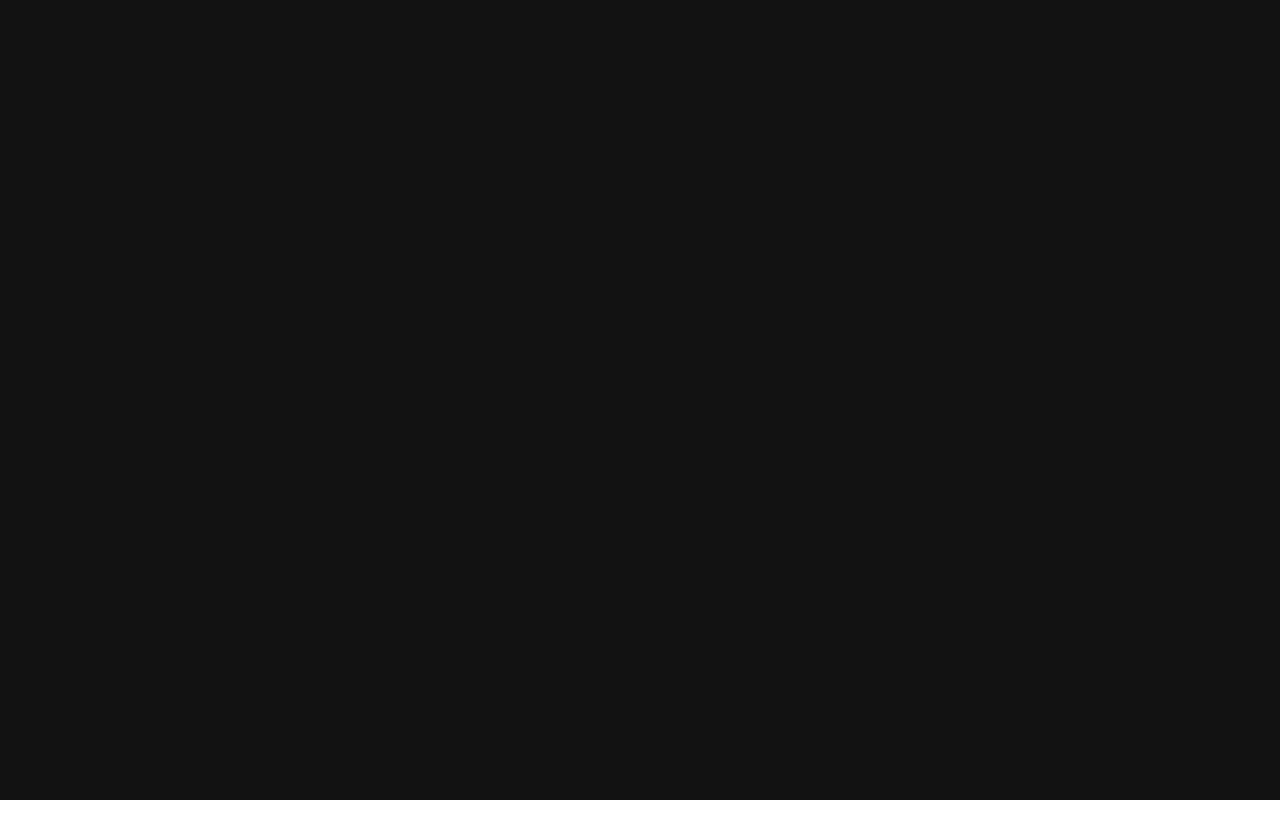
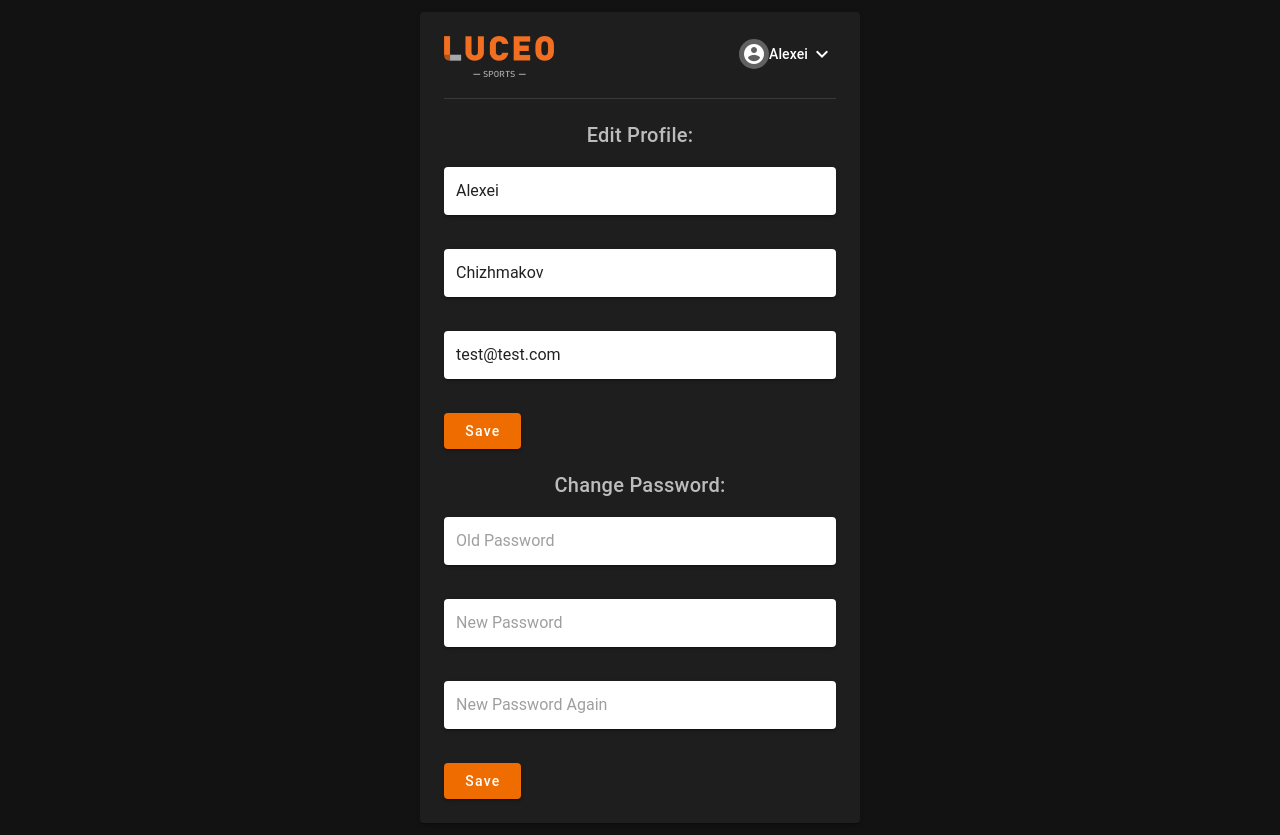
Before and after one commit to truepalich/luceo-auth, a Vue app: page /#/edit-profile in a window 1280 px wide. Before the commit the page ends 800 px from the top, so only its background shows below. Built offline with nearby package versions, Linux system fonts and the light colour scheme.

Commit message:
Add Profile pages

```diff
--- /dev/null
+++ b/src/components/EditProfile.vue
@@ -0,0 +1,218 @@
+<template>
+  <v-content>
+    <v-container fluid class="fill-height">
+
+      <v-flex class="form-type-1">
+
+        <v-card class="mx-auto px-2 py-2">
+
+          <v-card-title class="justify-center">
+            <v-row>
+              <v-col class="d-flex align-center">
+                <router-link :to="{ name: 'Profile' }"><img src="../assets/LuceoSports-Logo.png" alt="Luceo" width="110px"></router-link>
+              </v-col>
+              <v-col class="text-right">
+                <v-avatar color="grey darken-2" class="mr-0" size="30">
+                  <v-icon>mdi-account-circle</v-icon>
+                </v-avatar>
+                <span class="subtitle-2 mr-0">Alexei</span>
+                <v-menu
+                  left
+                  bottom
+                >
+                  <template v-slot:activator="{ on }">
+                    <v-btn icon v-on="on" small>
+                      <v-icon>mdi-chevron-down</v-icon>
+                    </v-btn>
+                  </template>
+
+                  <v-list>
+                    <v-list-item :to="{ name: 'EditProfile' }">
+                      <v-list-item-title>Edit profile</v-list-item-title>
+                    </v-list-item>
+                    <v-list-item :to="{ name: 'Login' }">
+                      <v-list-item-title>Logout</v-list-item-title>
+                    </v-list-item>
+                  </v-list>
+                </v-menu>
+              </v-col>
+              <v-col cols="12" sm="12" class="py-0">
+                <v-divider></v-divider>
+              </v-col>
+
+            </v-row>
+
+          </v-card-title>
+          <v-card-text class="mt-4">
+
+            <p class="title text-center">Edit Profile:</p>
+
+            <v-form
+              ref="form"
+              v-model="valid"
+              lazy-validation
+            >
+              <v-text-field
+                v-model="firstName"
+                :rules="firstNameRules"
+                placeholder="First Name"
+                required
+                solo
+                light
+                class="mb-1"
+              ></v-text-field>
+
+              <v-text-field
+                v-model="lastName"
+                :rules="lastNameRules"
+                placeholder="Last Name"
+                required
+                solo
+                light
+                class="mb-1"
+              ></v-text-field>
+
+              <v-text-field
+                v-model="email"
+                :rules="emailRules"
+                placeholder="Email"
+                required
+                solo
+                light
+                class="mb-1"
+              ></v-text-field>
+
+              <div class="d-block">
+                <v-btn
+                  color="formBut1"
+                  class="px-5 text-capitalize"
+                  @click="validateInfo"
+                >
+                  Save
+                </v-btn>
+              </div>
+            </v-form>
+
+            <p class="title text-center mt-5">Change Password:</p>
+
+            <v-form
+              ref="form2"
+              v-model="valid"
+              lazy-validation
+            >
+
+              <v-text-field
+                v-model="pwdOld"
+                :rules="pwdOldRules"
+                placeholder="Old Password"
+                type="password"
+                required
+                solo
+                light
+                class="mb-1"
+              ></v-text-field>
+
+              <v-text-field
+                v-model="pwd"
+                :rules="pwdRules"
+                placeholder="New Password"
+                type="password"
+                required
+                solo
+                light
+                class="mb-1"
+              ></v-text-field>
+
+              <v-text-field
+                v-model="pwdConfirmation"
+                :rules="pwdConfirmationRules"
+                placeholder="New Password Again"
+                type="password"
+                required
+                solo
+                light
+                class="mb-1"
+              ></v-text-field>
+
+              <div class="d-block">
+                <v-btn
+                  color="formBut1"
+                  class="px-5 text-capitalize"
+                  @click="validatePassword"
+                >
+                  Save
+                </v-btn>
+              </div>
+
+
+            </v-form>
+
+          </v-card-text>
+        </v-card>
+
+      </v-flex>
+
+    </v-container>
+  </v-content>
+</template>
+
+<script>
+  export default {
+    name: "EditProfile",
+    data: () => ({
+      valid: true,
+      firstName: 'Alexei',
+      firstNameRules: [
+        v => !!v || 'First Name is required',
+        // v => (v && v.length <= 2) || 'First Name must be less than 2 characters',
+      ],
+      lastName: 'Chizhmakov',
+      lastNameRules: [
+        v => !!v || 'Last Name is required',
+        // v => (v && v.length <= 2) || 'First Name must be less than 2 characters',
+      ],
+      email: 'test@test.com',
+      emailRules: [
+        v => !!v || 'Email is required',
+        v => /.+@.+\..+/.test(v) || 'Email must be valid',
+      ],
+      pwd: '',
+      pwdOld: '',
+      pwdConfirmation: '',
+      pwdRules: [
+        v => !!v || 'New Password is required',
+      ],
+      pwdOldRules: [
+        v => !!v || 'Old Password is required',
+      ],
+    }),
+
+    computed: {
+      pwdConfirmationRules() {
+        return [
+          () => (this.pwd === this.pwdConfirmation) || 'Passwords must match',
+          v => !!v || 'New Password Confirmation is required'
+        ];
+      },
+    },
+
+    methods: {
+      validateInfo () {
+        if (this.$refs.form.validate()) {
+          this.$router.push({name: 'Profile'})
+          // this.snackbar = true
+        }
+      },
+      validatePassword () {
+        if (this.$refs.form2.validate()) {
+          this.$router.push({name: 'Profile'})
+          // this.snackbar = true
+        }
+      }
+    },
+  }
+</script>
+
+<style scoped>
+
+</style>
--- a/src/components/Login.vue
+++ b/src/components/Login.vue
@@ -85,9 +85,9 @@
 
     methods: {
       validate () {
-        // console.log(this.$refs.form.validate())
         if (this.$refs.form.validate()) {
-          this.snackbar = true
+          this.$router.push({name: 'Profile'})
+          // this.snackbar = true
         }
       },
     },
--- a/src/components/Profile.vue
+++ b/src/components/Profile.vue
@@ -1,21 +1,100 @@
 <template>
-  <div>
+  <v-content>
+    <v-container fluid class="fill-height">
 
-    <v-app-bar app color="blue darken-1">
-      <v-toolbar-title><router-link style="text-decoration: none; color: #fff;" :to="{ name: 'Home' }">
-        <v-icon class="mr-1">mdi-view-dashboard</v-icon>Luceo Auth</router-link>
-      </v-toolbar-title>
-      <div class="flex-grow-1"></div>
-    </v-app-bar>
+      <v-flex class="form-type-1">
 
-    Profile
+        <v-card class="mx-auto px-2 py-2">
 
-  </div>
+          <v-card-title class="justify-center">
+            <v-row>
+              <v-col class="d-flex align-center">
+                <router-link :to="{ name: 'Profile' }"><img src="../assets/LuceoSports-Logo.png" alt="Luceo" width="110px"></router-link>
+              </v-col>
+              <v-col class="text-right">
+                <v-avatar color="grey darken-2" class="mr-0" size="30">
+                  <v-icon>mdi-account-circle</v-icon>
+                </v-avatar>
+                <span class="subtitle-2 mr-0">Alexei</span>
+                <v-menu
+                  left
+                  bottom
+                >
+                  <template v-slot:activator="{ on }">
+                    <v-btn icon v-on="on" small>
+                      <v-icon>mdi-chevron-down</v-icon>
+                    </v-btn>
+                  </template>
+
+                  <v-list>
+                    <v-list-item :to="{ name: 'EditProfile' }">
+                      <v-list-item-title>Edit profile</v-list-item-title>
+                    </v-list-item>
+                    <v-list-item :to="{ name: 'Login' }">
+                      <v-list-item-title>Logout</v-list-item-title>
+                    </v-list-item>
+                  </v-list>
+                </v-menu>
+              </v-col>
+              <v-col cols="12" sm="12" class="py-0">
+                <v-divider></v-divider>
+              </v-col>
+
+            </v-row>
+
+          </v-card-title>
+          <v-card-text class="mt-4">
+
+            <p class="title text-center">Apps:</p>
+            <v-btn block x-large color="appsBut" dark class="mb-2 text-capitalize"><v-icon left dark>mdi-human-greeting</v-icon> Assist</v-btn>
+            <v-btn block x-large color="appsBut" dark class="mb-2 text-capitalize"><v-icon left dark>mdi-history</v-icon> Session tracker</v-btn>
+            <v-btn block x-large color="appsBut" dark class="mb-2 text-capitalize"><v-icon left dark>mdi-bulletin-board</v-icon> White board</v-btn>
+            <v-btn block x-large color="appsBut" dark class="mb-2 text-capitalize"><v-icon left dark>mdi-gamepad</v-icon> Game plan editor</v-btn>
+
+            <!--<v-layout row wrap>-->
+              <!--<v-flex v-bind="{[`xs${item.xs} sm${item.sm}`]: true}" v-for="(item, i) in cards" :key="`cards${i}`" class="ma-3">-->
+                <!--<v-hover>-->
+                  <!--<v-card color="primary" class="white&#45;&#45;text darken-1 card-box" slot-scope="{ hover }">-->
+                    <!--<v-container fill-height fluid pa-2>-->
+                      <!--<v-layout fill-height align-center text-xs-center>-->
+                        <!--<v-flex xs12 flexbox class="card-item">-->
+                          <!--<v-icon class="icon white&#45;&#45;text">{{ item.icon }}</v-icon>-->
+                          <!--<p class="naming">{{ item.title }}</p>-->
+                        <!--</v-flex>-->
+                      <!--</v-layout>-->
+                    <!--</v-container>-->
+                  <!--</v-card>-->
+                <!--</v-hover>-->
+              <!--</v-flex>-->
+            <!--</v-layout>-->
+
+
+
+          </v-card-text>
+        </v-card>
+
+      </v-flex>
+
+    </v-container>
+  </v-content>
 </template>
 
 <script>
     export default {
-        name: "Profile"
+      name: "Profile",
+      computed: {
+        cards() {
+          let cards = [
+            {
+              title: 'schedule',
+              icon: 'mdi-dots-vertical',
+              xs: 12,
+              sm: 6,
+            }
+          ];
+          return cards;
+        },
+      }
     }
 </script>
 
--- a/src/router/index.js
+++ b/src/router/index.js
@@ -5,6 +5,7 @@ import Login from '../components/Login'
 import ForgotPassword from '../components/ForgotPassword'
 import SetPassword from '../components/SetPassword'
 import Profile from '../components/Profile'
+import EditProfile from '../components/EditProfile'
 import SignUpStep1 from '../components/SignUpStep1'
 import SignUpStep2 from '../components/SignUpStep2'
 import SignUpStep3 from '../components/SignUpStep3'
@@ -40,6 +41,11 @@ export default new Router({
       component: Profile
     },
     {
+      path: '/edit-profile',
+      name: 'EditProfile',
+      component: EditProfile
+    },
+    {
       path: '/sign-up-step-1',
       name: 'SignUpStep1',
       component: SignUpStep1
```
Also changed, not shown: src/plugins/vuetify.js (+1 -16 lines), 10 other files (tests, documents, lock files or other folders).
